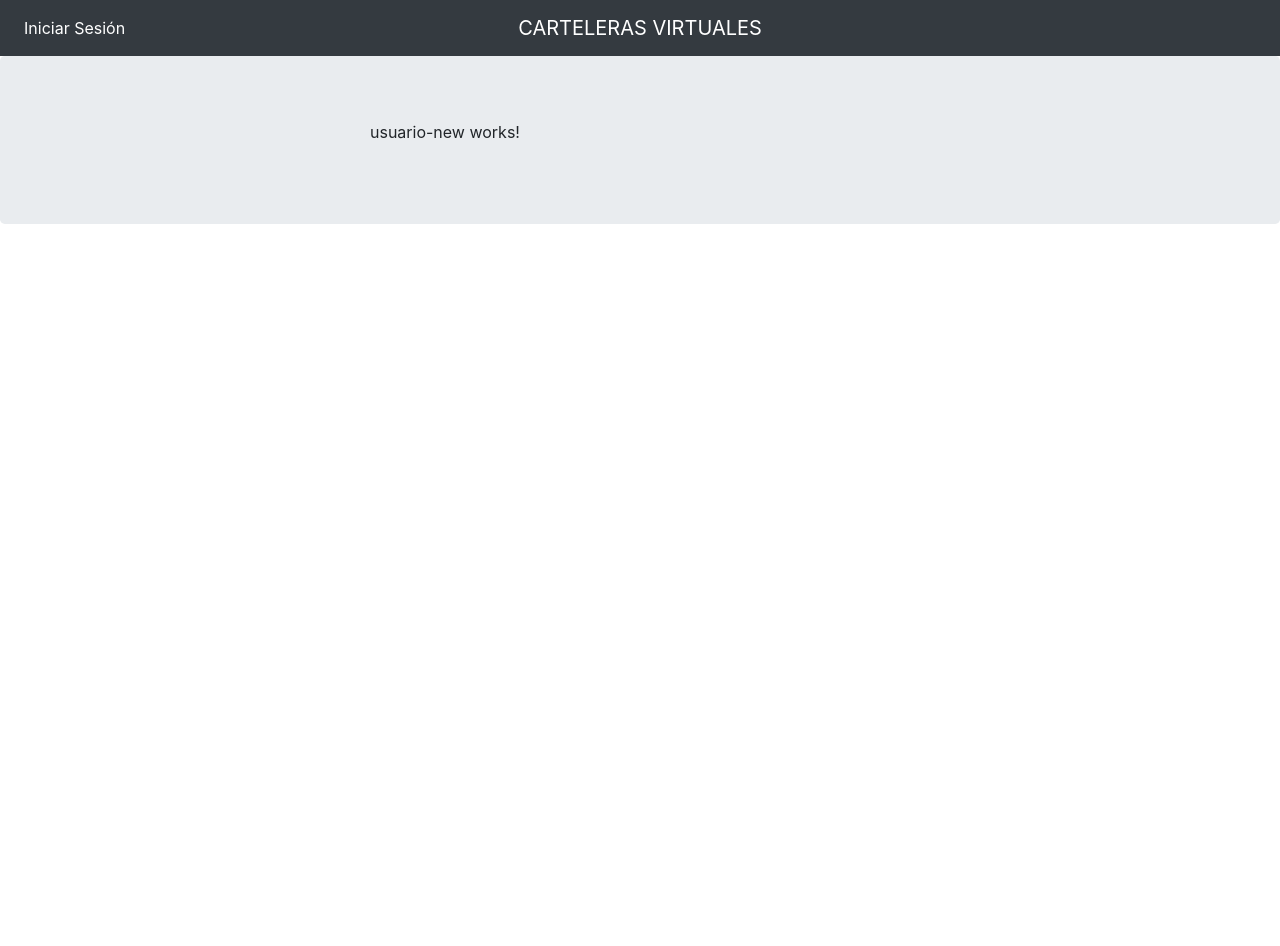
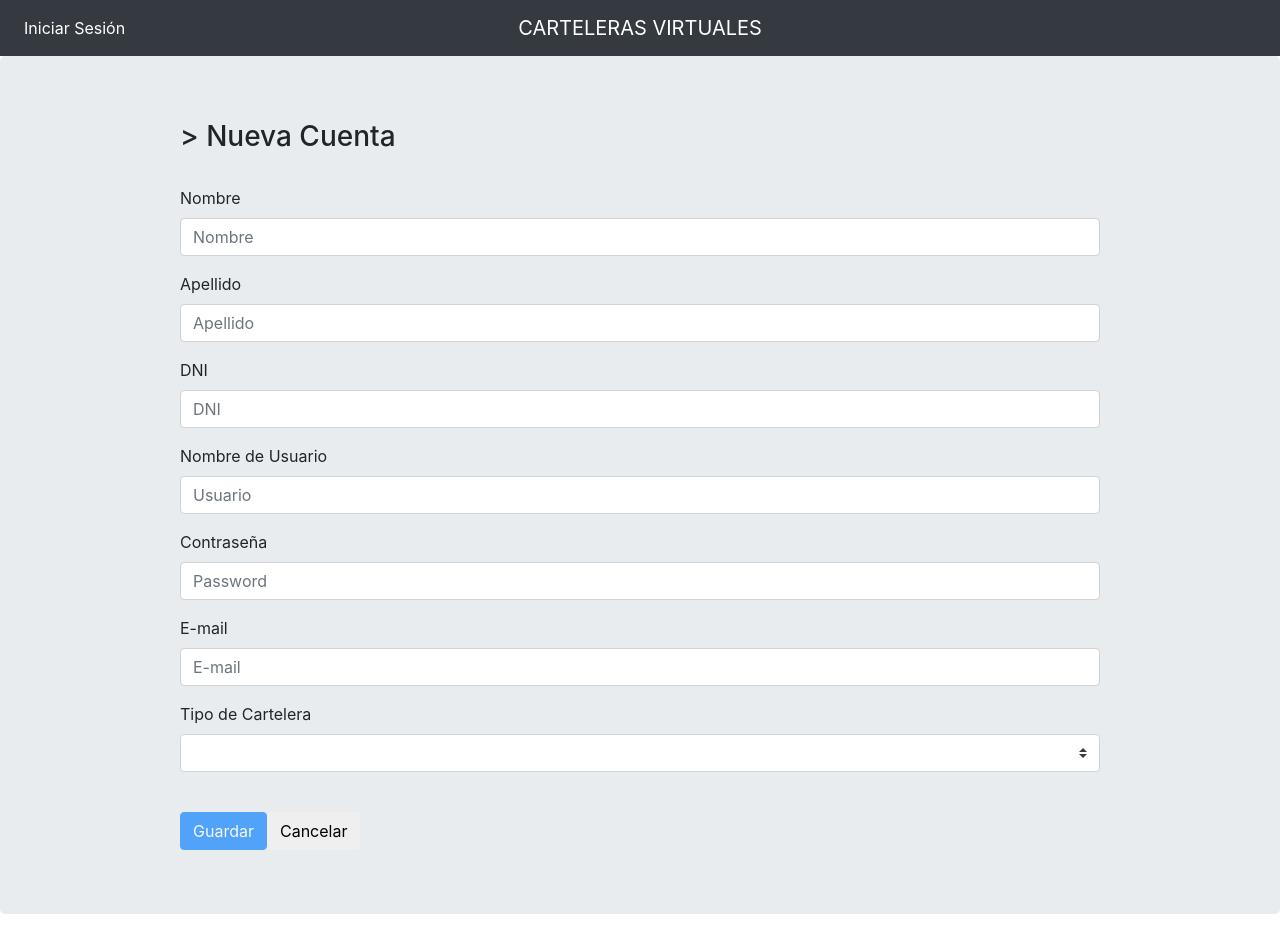
Before and after one commit to smtoledo/carteleras-app, an Angular app: page /usuario/new in a window 1280 px wide. Before the commit the page ends 800 px from the top, so only its background shows below. Built offline with nearby package versions, Linux system fonts and the light colour scheme.

Commit message:
form alta usuarios

```diff
--- a/src/app/_models/User.ts
+++ b/src/app/_models/User.ts
@@ -2,8 +2,8 @@ export class User {
     id: number;
     username: string;
     password: string;
-    firstName: string;
-    lastName: string;
-    role: string;
+    nombre: string;
+    apellido: string;
+    perfil: string;
     token?: string;
 }
--- a/src/app/app.component.html
+++ b/src/app/app.component.html
@@ -26,7 +26,7 @@
 <div class="jumbotron">
   <div class="container">
       <div class="row">
-          <div class="col-md-6 offset-md-3">
+          <div class="col-md-10 offset-md-1">
               <router-outlet></router-outlet>
           </div>
       </div>
--- a/src/app/app.component.ts
+++ b/src/app/app.component.ts
@@ -24,7 +24,7 @@ export class AppComponent {
   }
 
   get isAdmin() {
-      return this.currentUser.role == 'ADMINISTRADOR';
+      return this.currentUser.perfil == 'ADMINISTRADOR';
   }
 
   get isLoggedIn() {
--- a/src/app/usuario/usuario-list/usuario-list.component.html
+++ b/src/app/usuario/usuario-list/usuario-list.component.html
@@ -1,4 +1,4 @@
-<div *ngFor="let usuario of usuarios" class="col s12">
+<!--<div *ngFor="let usuario of usuarios" class="col s12">
   <div class="card horizontal hoverable">
     <div class="card-image">
     </div>
@@ -11,4 +11,32 @@
       </div>
     </div>
   </div>
+</div>-->
+<div class="container">
+    <h1>
+      <span>Usuarios</span>
+      <button class='btn btn-primary float-right' routerLink="/usuario/new">Nuevo Usuario</button>
+    </h1>
+
+      <table mdbTable striped="true" class="table table-striped table-responsive-md btn-table">
+        <thead>
+          <tr>
+            <th scope="col">Username</th>
+            <th scope="col">Nombre</th>
+            <th scope="col">Apellido</th>
+            <th scope="col">Rol</th>
+            <th scope="col"></th>
+          </tr>
+        </thead>
+        <tbody>
+          <tr mdbTableCol *ngFor="let usuario of usuarios">
+            <td>{{usuario.username}}</td>
+            <td>{{usuario.nombre}}</td>
+            <td>{{usuario.apellido}}</td>
+            <td>{{usuario.perfil}}</td>
+            <td><button mdbBtn color="primary" outline="true" size="sm" mdbWavesEffect type="button" class="m-0">Editar</button></td>
+          </tr>
+        </tbody>
+      </table>
+
 </div>
--- a/src/app/usuario/usuario-new/usuario-new.component.html
+++ b/src/app/usuario/usuario-new/usuario-new.component.html
@@ -1,3 +1,40 @@
-<p>
-  usuario-new works!
-</p>
+<h3>> Nueva Cuenta</h3>
+<br>
+<form #formUsuario="ngForm" (ngSubmit)="onSubmit()">
+  <div class="form-row">
+    <div class="form-group col-md-12">
+      <label for="nombre">Nombre</label>
+      <input type="text" class="form-control" id="nombre" name="nombre" [(ngModel)]="model.nombre" placeholder="Nombre" required>
+    </div>
+    <div class="form-group col-md-12">
+      <label for="apellido">Apellido</label>
+      <input type="text" class="form-control" id="apellido" name="apellido" [(ngModel)]="model.apellido" placeholder="Apellido" required>
+    </div>
+    <div class="form-group col-md-12">
+      <label for="dni">DNI</label>
+      <input type="number" class="form-control" id="dni" name="dni" [(ngModel)]="model.dni" placeholder="DNI" required>
+    </div>
+    <div class="form-group col-md-12">
+      <label for="username">Nombre de Usuario</label>
+      <input type="text" class="form-control" id="username" name="username" [(ngModel)]="model.username" placeholder="Usuario" required>
+    </div>
+    <div class="form-group col-md-12">
+      <label for="password">Contraseña</label>
+      <input type="text" class="form-control" id="password" name="password" [(ngModel)]="model.password" placeholder="Password" required>
+    </div>
+    <div class="form-group col-md-12">
+      <label for="email">E-mail</label>
+      <input type="email" class="form-control" id="email" name="email" [(ngModel)]="model.email" placeholder="E-mail" required>
+    </div>
+    <div class="form-group col-md-12">
+      <label for="perfil">Tipo de Cartelera</label>
+      <select class="form-control custom-select" id="perfil" name="perfil" [(ngModel)]="model.perfil" required>
+        <option *ngFor="let perfil of perfiles" [value]="perfil">{{perfil}}</option>
+      </select>
+    </div>
+
+  </div>
+  <br>
+  <button type="submit" class="btn btn-primary" [disabled]="!formUsuario.form.valid">Guardar</button>
+  <button type="reset" class="waves-effect waves-light btn btn--color-fi" (click)="goBack()">Cancelar</button>
+</form>
--- a/src/app/usuario/usuario-new/usuario-new.component.ts
+++ b/src/app/usuario/usuario-new/usuario-new.component.ts
@@ -1,4 +1,7 @@
 import { Component, OnInit } from '@angular/core';
+import { User } from 'src/app/_models';
+import { UsuarioService } from 'src/app/_services';
+import { Router } from '@angular/router';
 
 @Component({
   selector: 'app-usuario-new',
@@ -7,9 +10,31 @@ import { Component, OnInit } from '@angular/core';
 })
 export class UsuarioNewComponent implements OnInit {
 
-  constructor() { }
+  submitted = false;
+  returnUrl: string;
+  error = '';
+  perfiles: string[];
+  model = new User();
+
+
+  constructor(private usuarioService: UsuarioService,
+    private router: Router) {
+      this.perfiles = ['ADMINISTRADOR', 'DOCENTE', 'ALUMNO']
+    }
 
   ngOnInit() {
   }
 
+  onSubmit() {
+    this.usuarioService.crearUsuario(this.model).subscribe(
+      cartelera => {
+        this.model = new User();
+        this.router.navigate(['/usuario/list']);
+      });
+  }
+
+  goBack(): void{
+    this.router.navigate(['/usuario/list']);
+  }
+
 }
--- a/src/app/usuario/usuario.module.ts
+++ b/src/app/usuario/usuario.module.ts
@@ -4,12 +4,14 @@ import { CommonModule } from '@angular/common';
 import { UsuarioRoutingModule } from './usuario-routing.module';
 import { UsuarioNewComponent } from './usuario-new/usuario-new.component';
 import { UsuarioListComponent } from './usuario-list/usuario-list.component';
+import { FormsModule } from '@angular/forms';
 
 @NgModule({
   declarations: [UsuarioNewComponent, UsuarioListComponent],
   imports: [
     CommonModule,
-    UsuarioRoutingModule
+    UsuarioRoutingModule,
+    FormsModule
   ]
 })
 export class UsuarioModule { }
```
